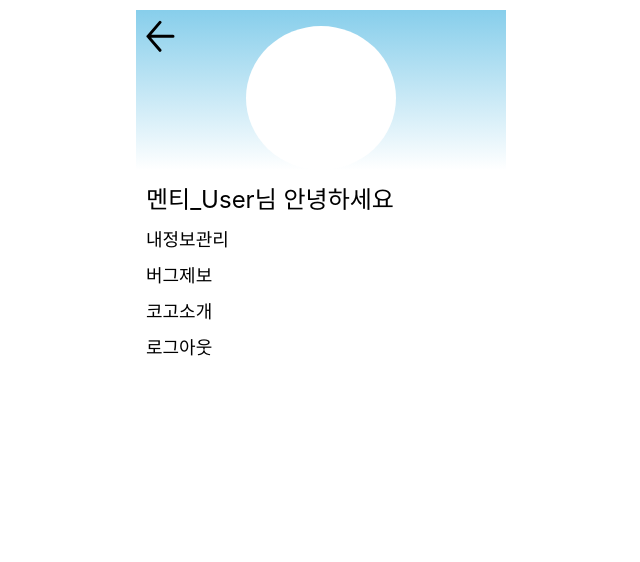
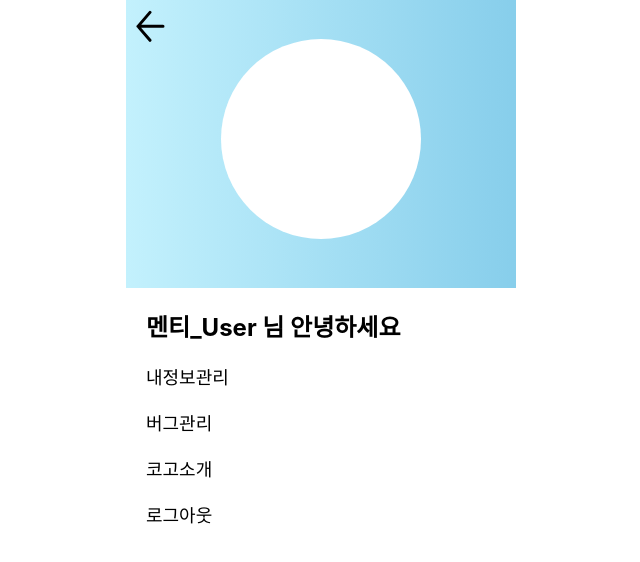
Before and after one commit to Soongsil-CoffeeChat/CoffeeChat-Client, a React (Create React App) app: page /mypage in a window 1280 px wide. Shown: the top 562 px of the page, without its empty margins (319-959 px from the left). Built offline with nearby package versions, Linux system fonts and the light colour scheme.

Commit message:
Design: change Design UI

```diff
--- a/src/pages/main/main.styles.tsx
+++ b/src/pages/main/main.styles.tsx
@@ -37,7 +37,8 @@ export const HeaderButton = styled.div<HeaderButtonProps>`
   cursor: pointer;
   font-weight: bold;
   font-size: 15px;
-  background-color: ${(props) => (props.active ? "#02A6CB" : "#e9fbff")};
+  /* 활성화 버튼 색 수정 */
+  background-color: ${(props) => (props.active ? "#79E5FF" : "#e9fbff")};
   border-radius: 13px;
   padding: 12px 18px;
   margin: 15px 10px;
@@ -49,7 +50,7 @@ export const HeaderButton = styled.div<HeaderButtonProps>`
 export const HeaderProfileButton = styled.div<HeaderButtonProps>`
   padding: 15px 15px;
   border-radius: 20px;
-  border: 1px solid black;
+  border: 0.3px solid black; //선을 최소화 진행
   background-color: ${(props) => (props.active ? "#02A6CB" : "#e9fbff")};
   color: #000;
 `;
@@ -147,6 +148,7 @@ export const ApplyButton = styled.div`
   height: 50px;
   border-radius: 7px;
   font-size: 16px;
+  font-weight: bold;
   color: white;
   cursor: pointer;
 `;
--- a/src/pages/main/main.tsx
+++ b/src/pages/main/main.tsx
@@ -85,7 +85,7 @@ function Main() {
             ))}
           </styles.HeaderButtonContainer>
         </styles.HeaderTitle>
-        <styles.HeaderText>동아리별 코고 선배 알아보기</styles.HeaderText>
+        <styles.HeaderText>동아리별 COGO 선배 알아보기</styles.HeaderText>
         <styles.HeaderButtonContainer>
           {["기획", "FE", "BE", "디자인"].map((buttonName) => (
             <styles.HeaderButton
@@ -113,9 +113,9 @@ function Main() {
             />
           </styles.ProfileTopContainer>
           <styles.ProfileBottomContainer>
-            <styles.ProfileIcon>ㅎㅇ</styles.ProfileIcon>
-            <styles.ProfileIcon>ㅎㅇ</styles.ProfileIcon>
-            <styles.ProfileIcon>ㅎㅇ</styles.ProfileIcon>
+            <styles.ProfileIcon>동아리</styles.ProfileIcon>
+            <styles.ProfileIcon>FE</styles.ProfileIcon>
+            <styles.ProfileIcon>Lead</styles.ProfileIcon>
           </styles.ProfileBottomContainer>
         </styles.BodyProfile>
         <styles.BodyIntroduce>
--- a/src/pages/mypage/mypage.styles.tsx
+++ b/src/pages/mypage/mypage.styles.tsx
@@ -1,45 +1,48 @@
 import styled from "styled-components";
 
-export const Container = styled.div``;
+export const Container = styled.div`
+  width: 100%;
+  box-sizing: border-box;
+`;
 
 export const HeaderContainer = styled.div`
   display: flex;
   flex-direction: column;
-  margin: 10px;
-  height: 20vh; // 전체 화면 높이를 차지하도록 설정
-  justify-content: center;
+  height: 18em;
   align-items: center;
-  /* 선형 그라데이션 배경 설정 */
-  background: linear-gradient(to top, white, skyblue);
+  background: linear-gradient(to right, #C3F1FD ,skyblue);  // 선형 그라데이션 배경 설정
+  width: 100%;
+  box-sizing: border-box;
 `;
 
 export const BodyContainer = styled.div`
-  display: block;
-  margin: 10px;
-  width: 100%;
+  display: flex;
+  flex-direction: column;
+  align-items: left;
+  width: 100%;  // 전체 화면 너비를 차지하도록 설정
+  box-sizing: border-box;  // padding과 border를 포함한 박스 모델 사용
+  padding: 0 20px;  // 좌우 패딩 추가
 `;
 
-export const BodyContentContainer = styled.div`
-  display: block;
-  margin: 10px;
-  width: 100%;
+export const BodyTitle = styled.h2`
+  padding-top: 10px;
+  margin: 10px auto;  // 중앙 정렬을 위해 auto 사용
+  font-size: 24px;
+  width: 100%;  // 전체 화면 너비를 차지하도록 설정
+  text-align: left;  // 텍스트 중앙 정렬
+  box-sizing: border-box;  // padding과 border를 포함한 박스 모델 사용
 `;
 
-export const BodyTitle = styled.div`
-font-size: 24px;
-`
-export const BodyText = styled.div`
-font-size: 18px;
-`
-
-
-interface HeaderButtonProps {
-  active: boolean;
-}
+export const BodyText = styled.p`
+  margin: 10px auto;  // 중앙 정렬을 위해 auto 사용
+  font-size: 18px;
+  width: 100%;  // 전체 화면 너비를 차지하도록 설정
+  text-align: left;  // 텍스트 중앙 정렬
+  box-sizing: border-box;  // padding과 border를 포함한 박스 모델 사용
+`;
 
 export const HeaderTitle = styled.div`
-display: flex;
-background: #
+  display: flex;
   align-items: center;
   font-weight: bold;
   font-size: 15px;
@@ -53,23 +56,26 @@ export const HeaderButtonContainer = styled.div`
   display: flex;
   justify-content: center;
   align-items: center;
+`;
 
+export const ProfileButtonContainer = styled.div`
+  align-items: center;
+  margin: 10px;
 `;
 
 export const ProfileButton = styled.div`
-  display: flex; // 내부 콘텐츠를 가운데 정렬하기 위한 설정
-  width: 150px; // 원의 크기를 정하기 위해 너비 설정
-  height: 150px; // 원의 크기를 정하기 위해 높이 설정
-  border-radius: 50%; // 완벽한 원을 만들기 위해 border-radius를 50%로 설정
-  background-color: white; // 배경색을 흰색으로 설정
+  display: flex;  // 내부 콘텐츠를 가운데 정렬하기 위한 설정
+  width: 200px;  // 원의 크기를 정하기 위해 너비 설정
+  height: 200px;  // 원의 크기를 정하기 위해 높이 설정
+  border-radius: 50%;  // 완벽한 원을 만들기 위해 border-radius를 50%로 설정
+  background-color: white;  // 배경색을 흰색으로 설정
+  margin: 0 auto;
 `;
 
 export const ButtonContainer = styled.div`
   display: flex;
-  align-items: flex-start; /* 상단 정렬 */
-  justify-content: flex-start; /* 왼쪽 정렬 */
-  height: 10%; /* 필요한 경우 높이 설정 */
-  width: 100%; /* 필요한 경우 너비 설정 */
-
-
-`
+  align-items: flex-start;  /* 상단 정렬 */
+  justify-content: flex-start;  /* 왼쪽 정렬 */
+  height: 10%;
+  width: 100%;
+`;
--- a/src/pages/mypage/mypage.tsx
+++ b/src/pages/mypage/mypage.tsx
@@ -4,6 +4,7 @@ import BackButton from "../../components/button/backButton";
 
 function MyPage() {
   const [activeButtons, setActiveButtons] = useState<string[]>([]);
+  const [Username, setUsername] = useState<string>('멘티_User');
 
   useEffect(() => {
     // 클릭한 분야 변경 시 데이터 가져오기
@@ -15,24 +16,16 @@ function MyPage() {
         <styles.ButtonContainer>
           <BackButton />
         </styles.ButtonContainer>
-        <styles.ProfileButton />
+        <styles.ProfileButtonContainer>
+          <styles.ProfileButton />
+        </styles.ProfileButtonContainer>
       </styles.HeaderContainer>
       <styles.BodyContainer>
-        <styles.BodyContentContainer>
-          <styles.BodyTitle>멘티_User님 안녕하세요</styles.BodyTitle>
-        </styles.BodyContentContainer>
-        <styles.BodyContentContainer>
-          <styles.BodyText>내정보관리</styles.BodyText>
-        </styles.BodyContentContainer>
-        <styles.BodyContentContainer>
-          <styles.BodyText>버그제보</styles.BodyText>
-        </styles.BodyContentContainer>
-        <styles.BodyContentContainer>
-          <styles.BodyText>코고소개</styles.BodyText>
-        </styles.BodyContentContainer>
-        <styles.BodyContentContainer>
-          <styles.BodyText>로그아웃</styles.BodyText>
-        </styles.BodyContentContainer>
+        <styles.BodyTitle>{Username} 님 안녕하세요</styles.BodyTitle>
+        <styles.BodyText>내정보관리</styles.BodyText>
+        <styles.BodyText>버그관리</styles.BodyText>
+        <styles.BodyText>코고소개</styles.BodyText>
+        <styles.BodyText>로그아웃</styles.BodyText>
       </styles.BodyContainer>
     </styles.Container>
   );
```
